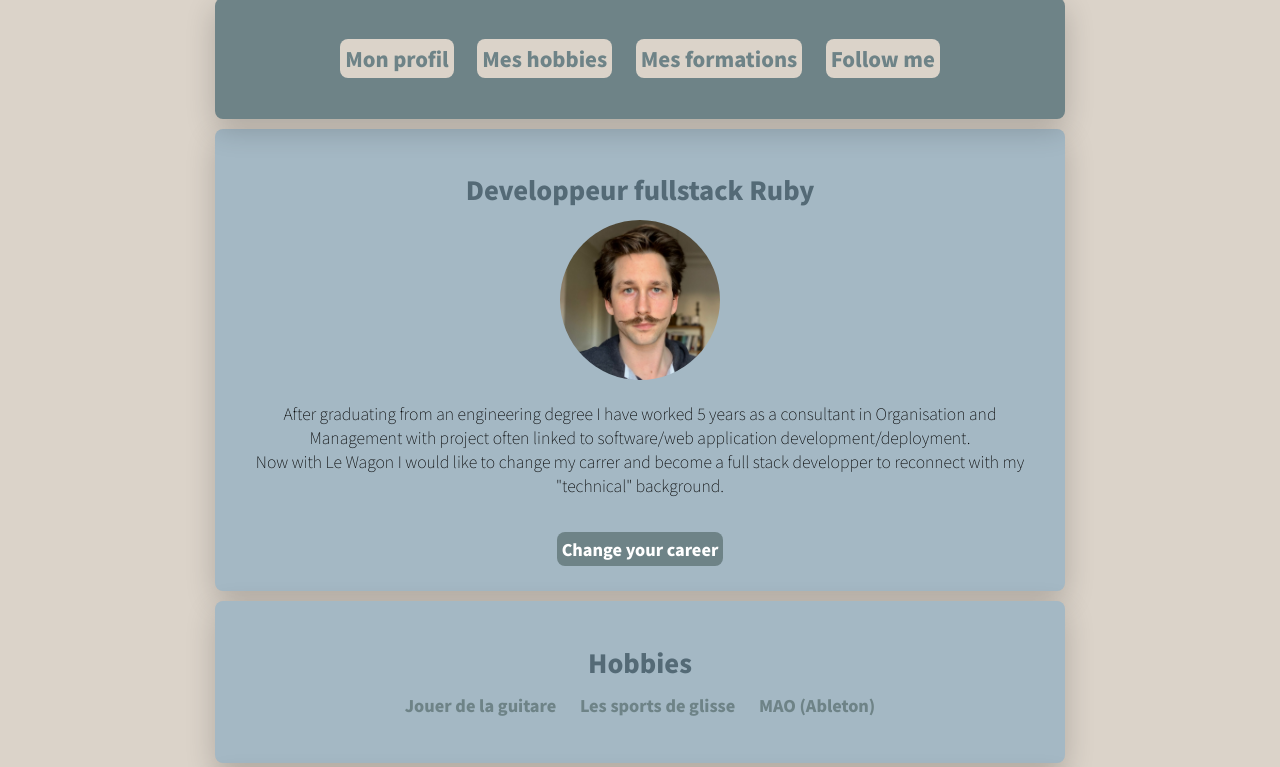
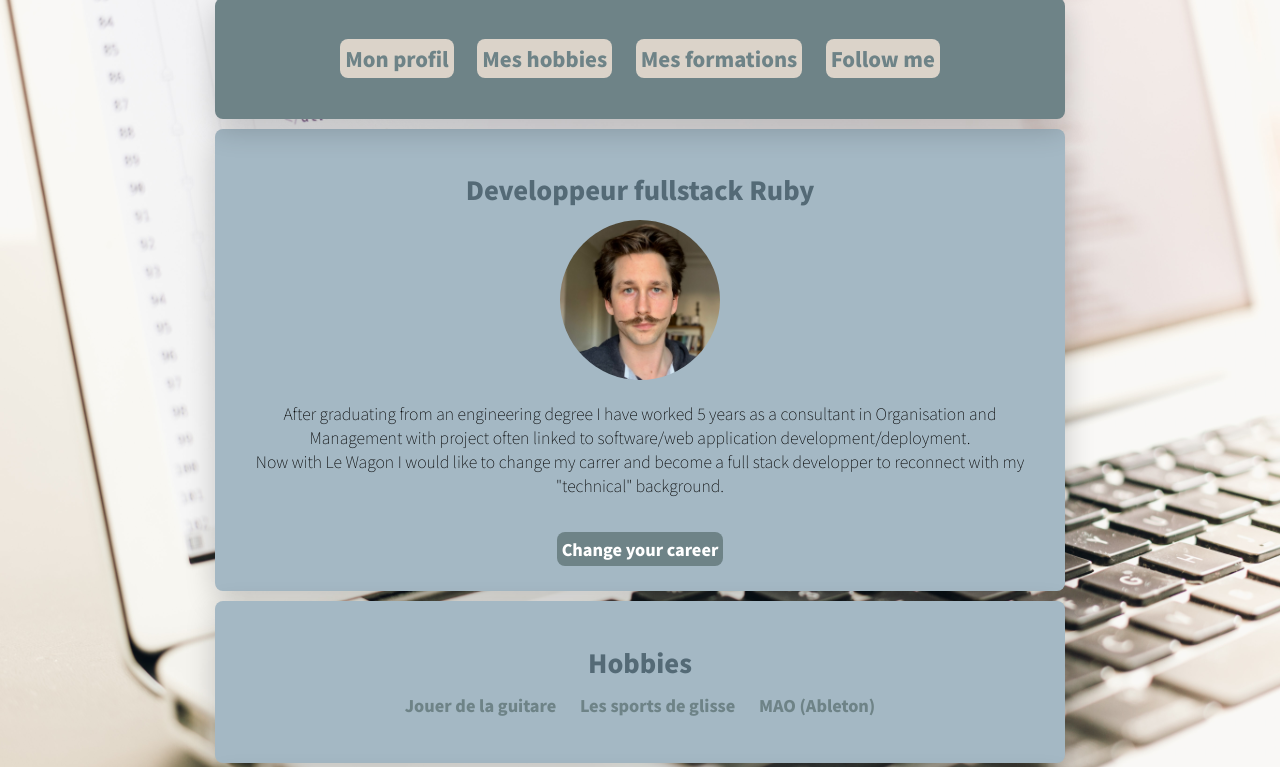
Before and after one commit to Charles-Delannoy/profile, a plain HTML site: page index.html in a window 1280 px wide. Shown: the part 82-849 px from the top of the page. Drawn offline with Linux system fonts and the light colour scheme.

Commit message:
backgroun image added

```diff
--- a/style.css
+++ b/style.css
@@ -2,8 +2,10 @@
 
 /*Global rules*/
 body {
-  background-color: #DBD3C9;
+  background-image: url('/images/back.jpg');
+  background-size: cover;
   font-family: 'Noto Sans JP', sans-serif;
+  background-attachment: fixed;
 }
 
 h1, h2, h3 {
```
Also changed, not shown: images/back.jpg (added).
